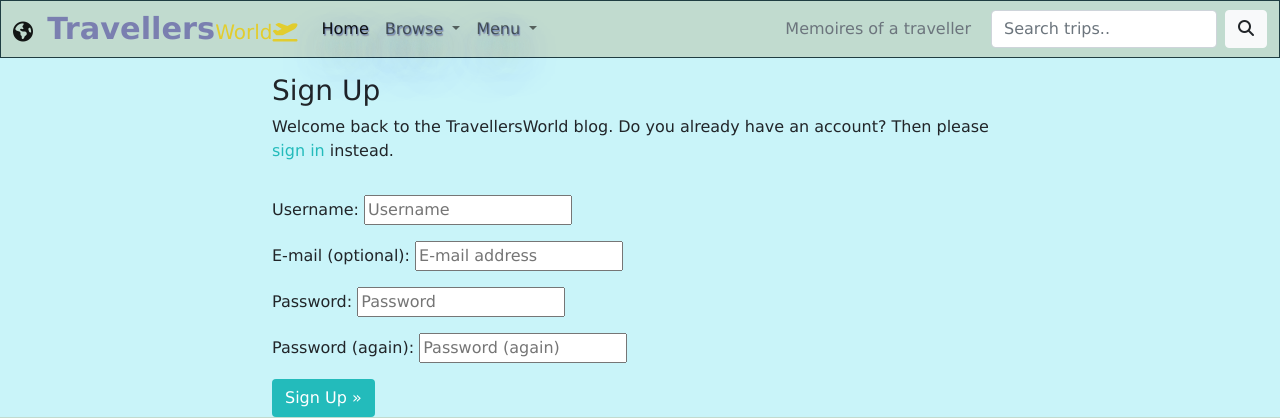
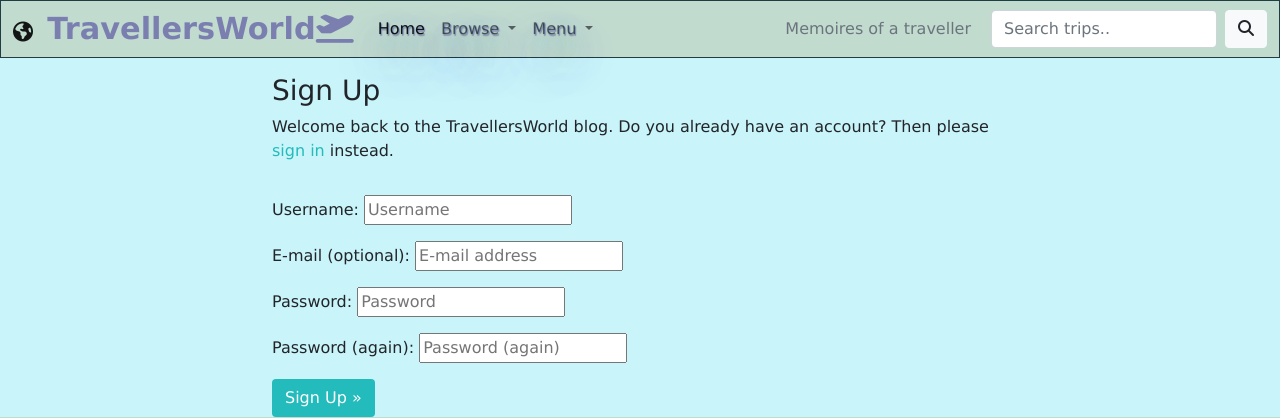
Before and after one commit to EmanuelMariusNicu/traveller-website-pp4, a Django app: page /accounts/signup/ in a window 1280 px wide. Shown: the top 418 px of the page. Run offline with Django 3.2, Linux system fonts and the light colour scheme; some libraries are stand-ins or nearby versions; some web fonts are replaced.

Commit message:
Few css changes

```diff
--- a/static/css/style.css
+++ b/static/css/style.css
@@ -54,8 +54,11 @@
     margin-right: 20px;
     color: #7cd868;
 }
+/*Logo style*/
 .w-color {
     color: #e2cd2d;
+    font-size: 1.9rem;
+    font-weight: 700;
 }
 
 
--- a/templates/base.html
+++ b/templates/base.html
@@ -11,9 +11,9 @@
     <meta name="viewport" content="width=device-width, initial-scale=1.0">
     <meta name="description" content="Find all your favourite trips in one place!">
     <meta name="keywords" content="travel social blog">
-    <meta name="author" content="travellerApp">
+    <meta name="author" content="TravellerBlog">
 
-    <title>Traveller Blog</title>
+    <title>TravellerBlog</title>
 
     <link rel="preconnect" href="https://fonts.gstatic.com">
     <link rel="stylesheet" href="https://cdnjs.cloudflare.com/ajax/libs/font-awesome/5.15.3/css/all.min.css">
@@ -32,7 +32,7 @@
     <nav id="navbar" class="navbar navbar-expand-lg navbar-light bg-white">
         <div class="container-fluid">
             <a class="navbar-brand header" href="{% url 'home' %}"><i class="fas fa-globe-americas d-inline-block pe-2"></i>
-            <span class="brand">Travellers</span><span class="w-color">World<span class="fas fa-plane-departure"></span></span></a>
+            <span class="brand">Travellers</span><span class="w-color brand">World<span class="fas fa-plane-departure"></span></span></a>
             <button class="navbar-toggler" type="button" data-bs-toggle="collapse" data-bs-target="#navbarText"
                 aria-controls="navbarText" aria-expanded="false" aria-label="Toggle navigation">
                 <span class="navbar-toggler-icon"></span>
--- a/templates/index.html
+++ b/templates/index.html
@@ -16,7 +16,7 @@
                                  {% if "placeholder" in post.featured_image.url %}
                                 <img class="card-img-top" src="/static/images/travel.jpg" alt="Plane in the sky" style="width:100%">
                                  {% else %}
-                                <img class="card-img-top" src=" {{ post.featured_image.url }}" alt="Cloudinary picture">
+                                <img class="card-img-top" src=" {{ post.featured_image.url }}" alt="Cloudinary picture" width="250" height="250">
                                 {% endif %}
                                 <div class="image-flash">
                                     <p class="author">Author: {{ post.author }}</p>
```
